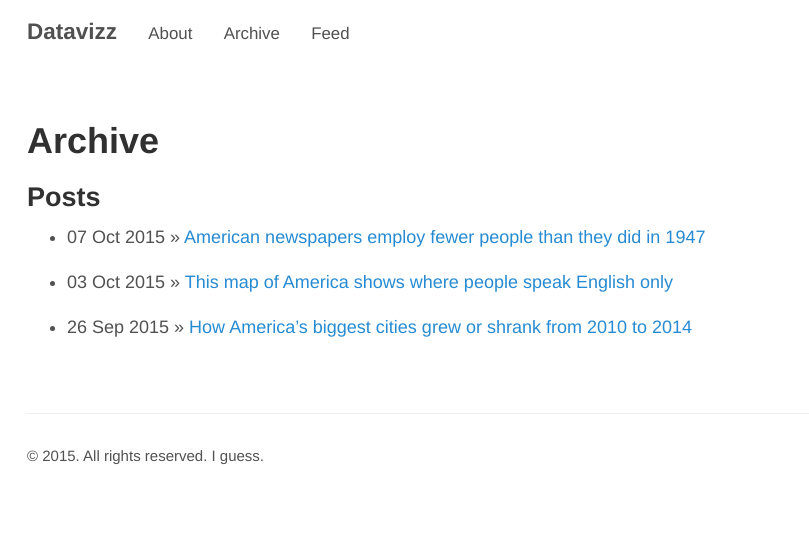
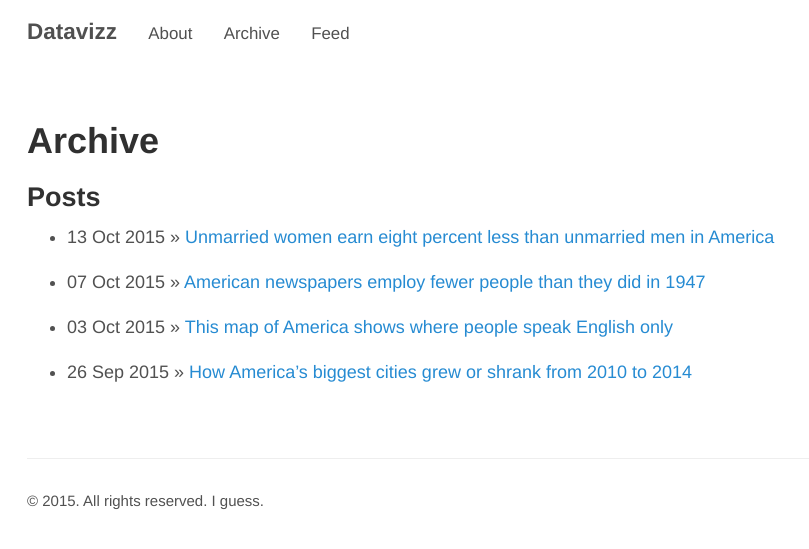
Before and after one commit to chrismp/chrismp.github.io, a Jekyll site: the page built from archive.md, in a window 1280 px wide. Shown: the top 549 px of the page, without its empty margins (0-809 px from the left). Built offline with Jekyll 4.4.1, drawn with Linux system fonts in a browser that asks for light colours; nearby versions of some CDN libraries.

```diff
--- a/_includes/charts/US-male-female-median-earnings.html
+++ b/_includes/charts/US-male-female-median-earnings.html
@@ -100,8 +100,8 @@
 		.append('div')
 		.attr('class','tooltip');
 
-// {{site.baseurl}}/public/datasets/
-	d3.csv('Male and female median earnings by marital status.csv',function(error,csvData){
+
+	d3.csv('{{site.baseurl}}/public/datasets/Male and female median earnings by marital status.csv',function(error,csvData){
 		data = csvData;
 
 		sexes = d3.keys(data[0]).filter(function(key){
```
Also changed, not shown: other parts of _includes/charts/US-male-female-median-earnings.html (+1 -1 lines), _posts/2015-10-13-unmarried-women-men-earnings.md (renamed from _drafts/unmarried-women-men-earnings.md).
